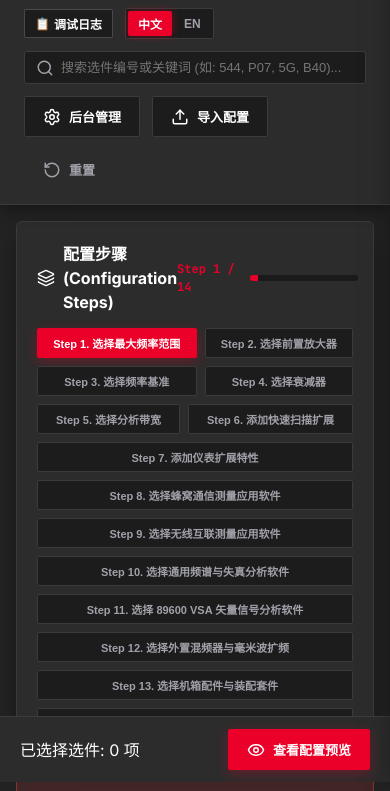
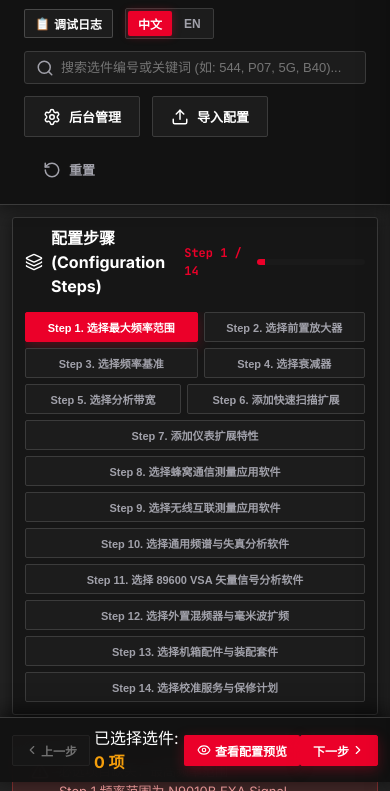
Before and after one commit to bennyzhang0503/keysight-configurator, a website: page index.html in a window 390 px wide. Shown: the part 62-853 px from the top of the page. Drawn offline with nearby package versions, Linux system fonts and the light colour scheme.

Commit message:
feat: optimize mobile sticky step navigation and bottom quick-switch toolbar (v2.2.8)

```diff
--- a/index.html
+++ b/index.html
@@ -15,7 +15,7 @@
   <script src="https://unpkg.com/lucide@latest"></script>
 
   <!-- Styles (Cache Busted) -->
-  <link rel="stylesheet" href="styles.css?v=2.2.7">
+  <link rel="stylesheet" href="styles.css?v=2.2.8">
 </head>
 <body class="dark-theme">
   <div id="app">
@@ -26,7 +26,7 @@
           <div class="keysight-logo">
             <span class="ks-red">KEYSIGHT</span>
             <span class="ks-sub">CONFIGURATOR</span>
-            <span class="version-tag" id="appVersionTag">v2.2.7</span>
+            <span class="version-tag" id="appVersionTag">v2.2.8</span>
           </div>
           <div class="model-badge">
             <span class="dot pulse"></span>
@@ -188,12 +188,18 @@
 
     <!-- Mobile Bottom Floating Action Bar -->
     <div class="mobile-float-bar">
-      <div class="float-info">
-        <span class="float-label" id="txtMobileLabel">已选择选件:</span>
-        <span id="mobileCount" class="float-value">0 项</span>
+      <button id="mobilePrevStepBtn" class="btn btn-secondary" style="padding: 6px 12px; font-size: 12px; display: flex; align-items: center; gap: 2px;" title="返回上一步">
+        <i data-lucide="chevron-left" style="width: 14px; height: 14px;"></i> <span id="txtMobilePrev">上一步</span>
+      </button>
+      <div class="float-info" id="mobileDrawerTrigger" style="cursor: pointer; padding: 0 4px;">
+        <span class="float-label" id="txtMobileLabel">已选:</span>
+        <span id="mobileCount" class="float-value" style="color: var(--ks-gold); font-weight: 700;">0 项</span>
       </div>
-      <button id="openMobileDrawerBtn" class="btn btn-primary">
-        <i data-lucide="eye"></i> <span id="txtMobileBtn">查看配置预览</span>
+      <button id="openMobileDrawerBtn" class="btn btn-primary" style="padding: 6px 12px; font-size: 12px; display: flex; align-items: center; gap: 4px;">
+        <i data-lucide="eye" style="width: 14px; height: 14px;"></i> <span id="txtMobileBtn">预览</span>
+      </button>
+      <button id="mobileNextStepBtn" class="btn btn-primary" style="padding: 6px 12px; font-size: 12px; display: flex; align-items: center; gap: 2px; background: var(--ks-red); border-color: var(--ks-red);" title="进入下一步">
+        <span id="txtMobileNext">下一步</span> <i data-lucide="chevron-right" style="width: 14px; height: 14px;"></i>
       </button>
     </div>
 
@@ -426,6 +432,6 @@
     </div>
 
   <!-- Main Logic with Cache-Busting -->
-  <script type="module" src="js/app.js?v=2.2.7"></script>
+  <script type="module" src="js/app.js?v=2.2.8"></script>
 </body>
 </html>
--- a/js/app.js
+++ b/js/app.js
@@ -5,7 +5,7 @@ import { RuleEngine } from './engine/ruleEngine.js';
 import { ExportUtils } from './utils/exportUtils.js';
 import { logger } from './utils/logger.js';
 
-export const APP_VERSION = "v2.2.7";
+export const APP_VERSION = "v2.2.8";
 
 const DEFAULT_RECOMMENDED_IDS = [
   "N9010B-PFR", // Precision Frequency Reference
@@ -272,6 +272,10 @@ class ConfiguratorApp {
       txtLoggerModalTitle: document.getElementById("txtLoggerModalTitle"),
       txtLogger: document.getElementById("txtLogger"),
 
+      mobilePrevStepBtn: document.getElementById("mobilePrevStepBtn"),
+      mobileNextStepBtn: document.getElementById("mobileNextStepBtn"),
+      mobileDrawerTrigger: document.getElementById("mobileDrawerTrigger"),
+
       // Lang Switcher Buttons
       langZhBtn: document.getElementById("langZhBtn"),
       langEnBtn: document.getElementById("langEnBtn"),
@@ -665,6 +669,17 @@ class ConfiguratorApp {
       this.dom.openMobileDrawerBtn.addEventListener("click", () => {
         this.dom.previewDrawer.classList.add("open");
       });
+    }
+    if (this.dom.mobileDrawerTrigger && this.dom.previewDrawer) {
+      this.dom.mobileDrawerTrigger.addEventListener("click", () => {
+        this.dom.previewDrawer.classList.add("open");
+      });
+    }
+    if (this.dom.mobilePrevStepBtn) {
+      this.dom.mobilePrevStepBtn.addEventListener("click", () => this.navigateRelativeStep(-1));
+    }
+    if (this.dom.mobileNextStepBtn) {
+      this.dom.mobileNextStepBtn.addEventListener("click", () => this.navigateRelativeStep(1));
     }
 
     if (this.dom.closeDrawerBtn && this.dom.previewDrawer) {
@@ -1345,6 +1360,31 @@ class ConfiguratorApp {
     if (this.dom.progressFill) {
       this.dom.progressFill.style.width = `${((stepIdx > 0 ? stepIdx : 1) / steps.length) * 100}%`;
     }
+
+    const currentIdx = steps.findIndex(s => s.id === this.currentStepId);
+    if (this.dom.mobilePrevStepBtn) {
+      this.dom.mobilePrevStepBtn.disabled = currentIdx <= 0;
+      this.dom.mobilePrevStepBtn.style.opacity = currentIdx <= 0 ? "0.4" : "1";
+    }
+    if (this.dom.mobileNextStepBtn) {
+      this.dom.mobileNextStepBtn.disabled = currentIdx >= steps.length - 1;
+      this.dom.mobileNextStepBtn.style.opacity = currentIdx >= steps.length - 1 ? "0.4" : "1";
+    }
+  }
+
+  navigateRelativeStep(delta) {
+    if (!this.currentInstrument || !this.currentInstrument.steps) return;
+    const steps = this.currentInstrument.steps;
+    const currentIdx = steps.findIndex(s => s.id === this.currentStepId);
+    if (currentIdx === -1) return;
+
+    const targetIdx = currentIdx + delta;
+    if (targetIdx >= 0 && targetIdx < steps.length) {
+      this.setCurrentStep(steps[targetIdx].id);
+      if (this.dom.stepContentContainer) {
+        this.dom.stepContentContainer.scrollIntoView({ behavior: "smooth", block: "start" });
+      }
+    }
   }
 
   setCurrentStep(stepId, preserveSearch = false) {
@@ -1357,6 +1397,13 @@ class ConfiguratorApp {
         if (this.dom.searchInput) this.dom.searchInput.value = "";
       }
       this.render();
+
+      setTimeout(() => {
+        const activeTab = document.querySelector(`.step-tab[data-step-id="${stepId}"]`);
+        if (activeTab) {
+          activeTab.scrollIntoView({ behavior: "smooth", inline: "center", block: "nearest" });
+        }
+      }, 50);
     }
   }
 
--- a/styles.css
+++ b/styles.css
@@ -1227,9 +1227,46 @@ input:checked + .slider:before {
 
 /* Responsive Queries */
 @media (max-width: 1024px) {
+  .main-header {
+    position: sticky;
+    top: 0;
+    z-index: 120;
+    background: rgba(18, 18, 18, 0.95);
+    backdrop-filter: blur(12px);
+    border-bottom: 1px solid var(--border-color);
+  }
+
+  .step-nav-wrapper {
+    position: sticky;
+    top: 60px;
+    z-index: 110;
+    background: rgba(22, 22, 22, 0.96);
+    backdrop-filter: blur(10px);
+    box-shadow: 0 4px 16px rgba(0, 0, 0, 0.5);
+    padding: 8px 12px;
+    margin-bottom: 12px;
+    border-radius: var(--radius-md);
+  }
+
+  .step-tabs {
+    display: flex;
+    overflow-x: auto;
+    white-space: nowrap;
+    -webkit-overflow-scrolling: touch;
+    scroll-behavior: smooth;
+    gap: 6px;
+    padding-bottom: 4px;
+  }
+
+  .step-tab {
+    flex-shrink: 0;
+    min-width: max-content;
+  }
+
   .main-body {
     grid-template-columns: 1fr;
-    padding: 16px;
+    padding: 12px;
+    padding-bottom: 80px; /* Leave space for bottom float bar */
   }
 
   .preview-drawer {
@@ -1249,6 +1286,16 @@ input:checked + .slider:before {
 
   .mobile-float-bar {
     display: flex;
+    position: fixed;
+    bottom: 0; left: 0; right: 0;
+    background: rgba(18, 18, 18, 0.96);
+    backdrop-filter: blur(16px);
+    border-top: 1px solid var(--border-color);
+    padding: 8px 12px;
+    z-index: 140;
+    justify-content: space-between;
+    align-items: center;
+    box-shadow: 0 -4px 20px rgba(0, 0, 0, 0.7);
   }
 
   .mobile-only {
```
